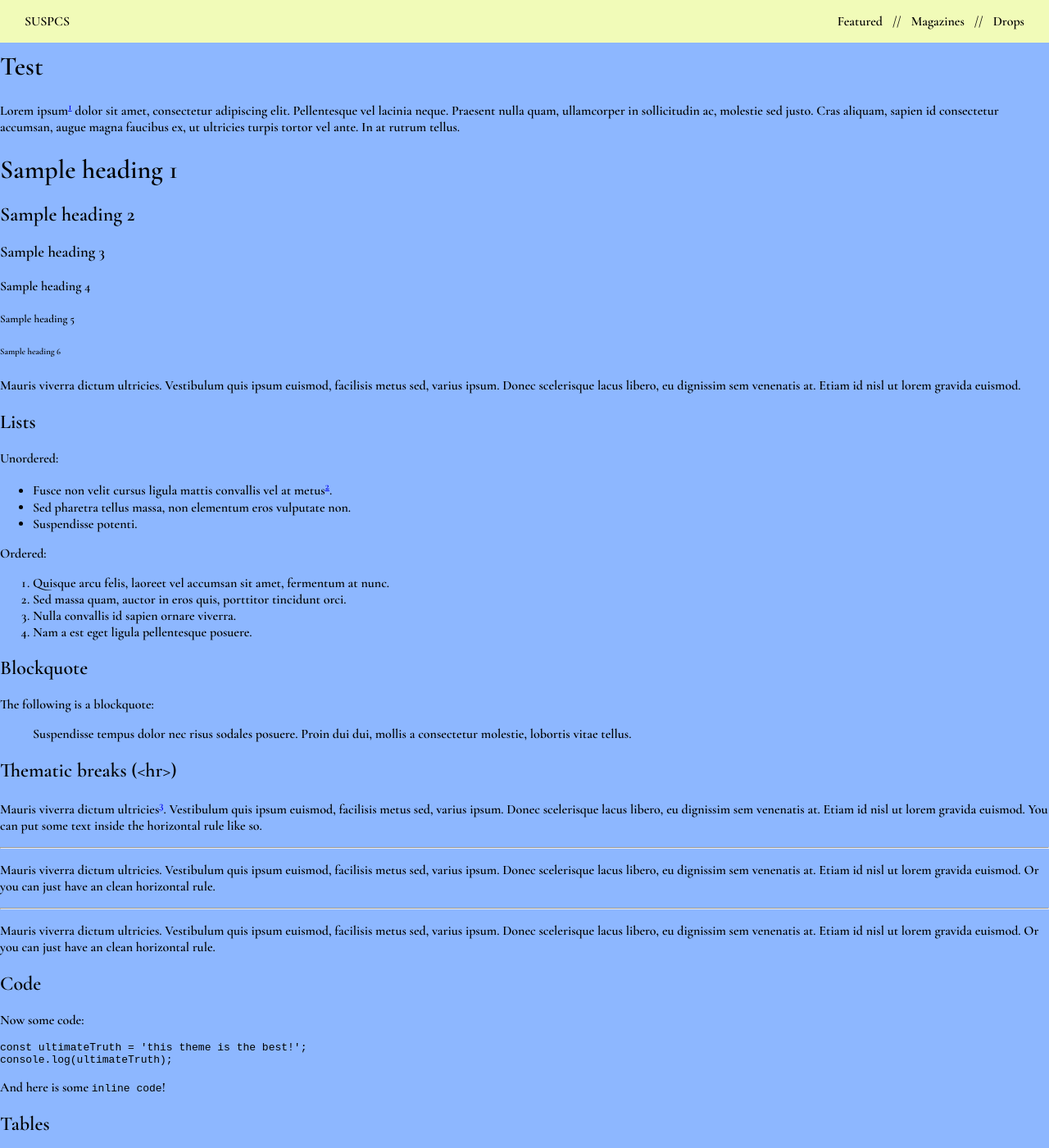
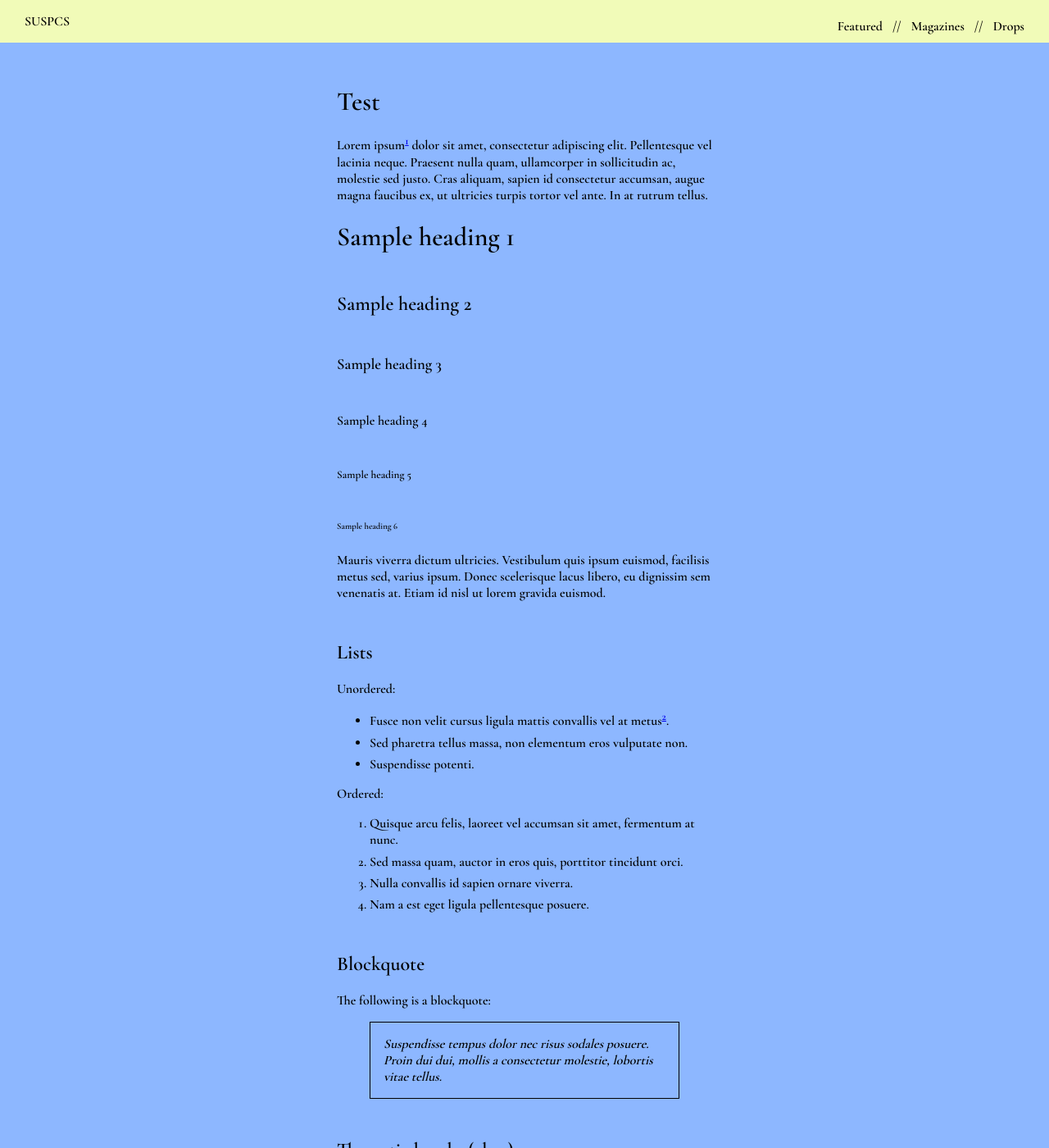
Before and after one commit to SUSPCS/suspcs.xyz, a Jekyll site: the page built from _posts/2020-12-31-test.md, in a window 1280 px wide and 1400 px high. Shown: the whole window at 82% size. Built offline with Jekyll 4.4.1, drawn with Linux system fonts in a browser that asks for light colours.

Commit message:
added css

```diff
--- a/_layouts/post.html
+++ b/_layouts/post.html
@@ -2,5 +2,61 @@
 layout: default
 ---
 
+<style>
+h2, h3, h4, h5, h6 {
+	 margin-top: 3rem;
+}
+ hr {
+	 margin: 2rem 0;
+}
+ p {
+	 margin: 1rem 0;
+}
+ li {
+	 margin: 0.4rem 0;
+}
+ *:target {
+	 background-color: yellow;
+}
+ .wrapper {
+	 max-width: 60ch;
+	 margin: 4rem auto;
+	 padding: 0 1rem;
+}
+ hr {
+	 text-align: center;
+	 border: 0;
+}
+ hr:before {
+	 content: '- ';
+}
+ hr:after {
+	 content: attr(data-content) ' -';
+}
+ table, th, td {
+	 width: 100%;
+	 border: thin solid black;
+	 border-collapse: collapse;
+	 padding: 0.4rem;
+}
+ code {
+	 color: white;
+	 background-color: black;
+}
+ div.highlighter-rouge code {
+	 display: block;
+	 overflow-x: auto;
+	 padding: 1rem;
+}
+ blockquote {
+	 font-style: italic;
+	 border: thin solid black;
+	 padding: 1rem;
+}
+ blockquote p {
+	 margin: 0;
+}
+
+</style>
 <h1>{{ page.title }}</h1>
 {{ content }}
```
